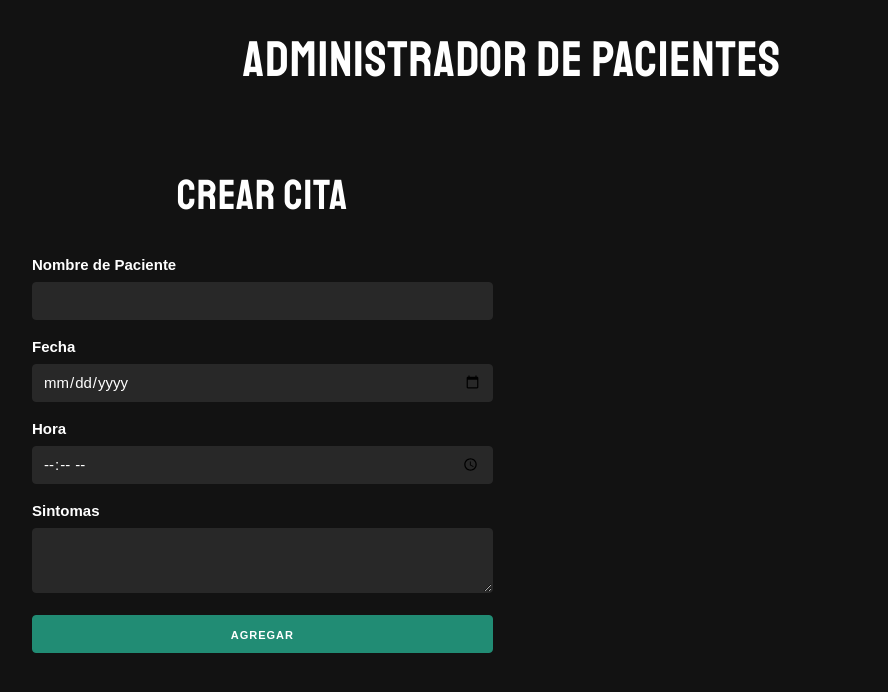
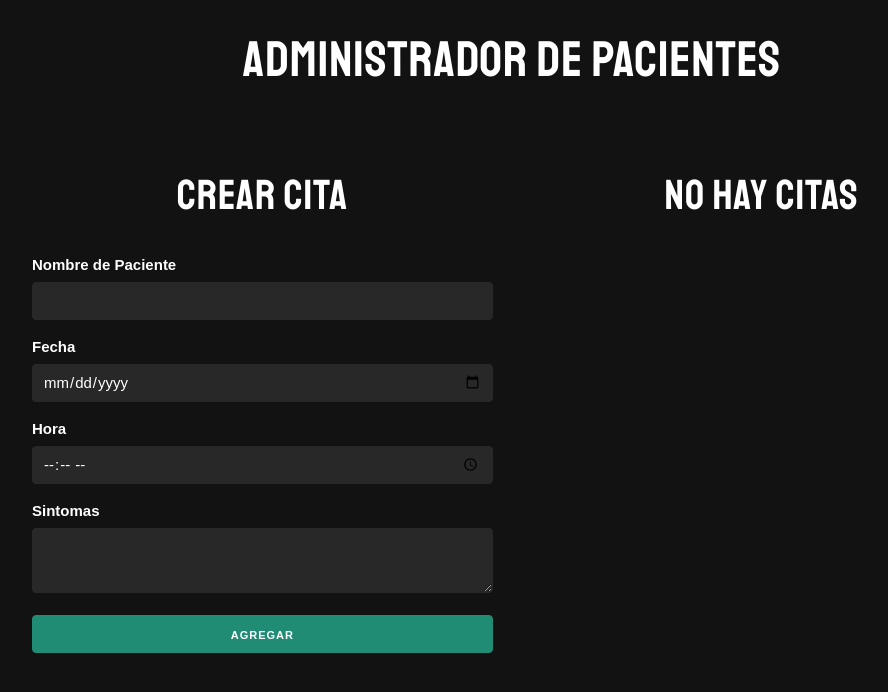
Before and after one commit to CesarRivasP/quotes, a React (Create React App) app: page / in a window 1280 px wide. Shown: the top 692 px of the page, without its empty margins (128-1016 px from the left). Built offline with nearby package versions, Linux system fonts and the light colour scheme.

Commit message:
IMplemented localStorage and conditional title

```diff
--- a/src/App.js
+++ b/src/App.js
@@ -1,11 +1,20 @@
-import React, { useState, Fragment } from 'react';
+import React, { useState, useEffect, Fragment } from 'react';
 import Form from './components/form';
 import Quote from './components/quote';
 
 
 function App() {
+
+  // cargar las citas de localStorage como state inicial
+  let initialsQuotes = JSON.parse(localStorage.getItem('quotes'));
+
+  if(!initialsQuotes){
+    // En caso de que no hayan citas
+    initialsQuotes = [];
+  }
+
   // useState
-  const [quotes, updateQuote] = useState([]);
+  const [quotes, updateQuote] = useState(initialsQuotes);
 
   // Agregar las nuevas citas
   const createQuote = (quote) => {
@@ -22,15 +31,37 @@ function App() {
     updateQuote(newQuotes);
   }
 
+  useEffect(
+    () => {
+      console.log('Component listo o algo cambio');
+      let initialsQuotes = JSON.parse(localStorage.getItem('quotes'));  //quotes viene como string y hay que parsearlo
+
+      if(quotes){
+        //Cuando haya citas, que las guarde en localStorage
+        localStorage.setItem('quotes', JSON.stringify(quotes))
+      }
+      else {
+        // Para la primera vez, que no haya nada
+        localStorage.setItem('quotes', JSON.stringify([]))
+      }
+    }, [quotes] //para que se ejecuta unicamente cuando las citas tengan algun cambio
+  )
+
+  // Cargar condicionalmente un titulo
+  const title = Object.keys(quotes).length === 0 ? 'No hay Citas' : 'Administrar Citas';
+
   return (
     <Fragment>
-      <h1>Administrador de Pacientes</h1>
+      <header className="header-container">
+        <h1>Administrador de Pacientes</h1>
+      </header>
       <div className="container">
         <div className="row">
           <div className="one-half column">
             <Form createQuote={createQuote} />
           </div>
           <div className="one-half column">
+            <h2 className="quote-title">{ title }</h2>
             {
               quotes.map((quote, index) => (
                 <Quote key={index} index={index} quote={quote} deleteQuote={deleteQuote} />
```
